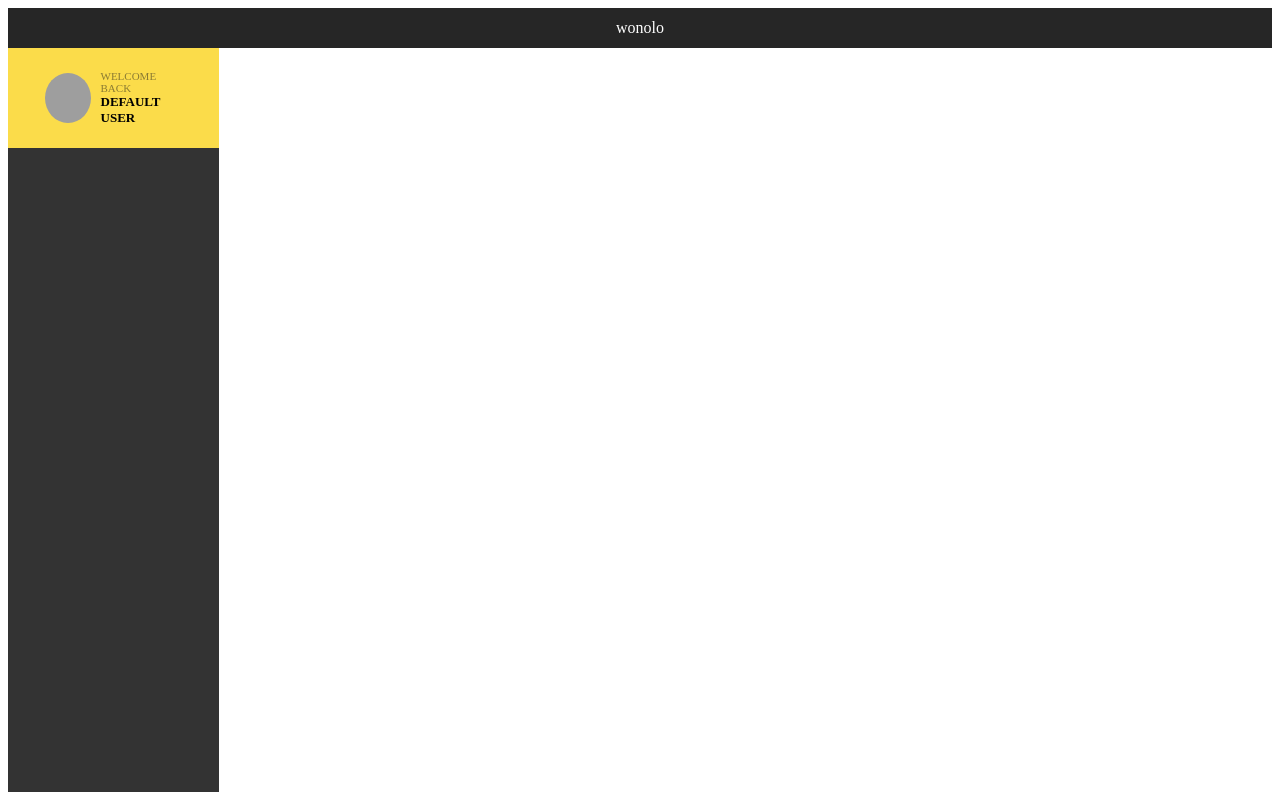
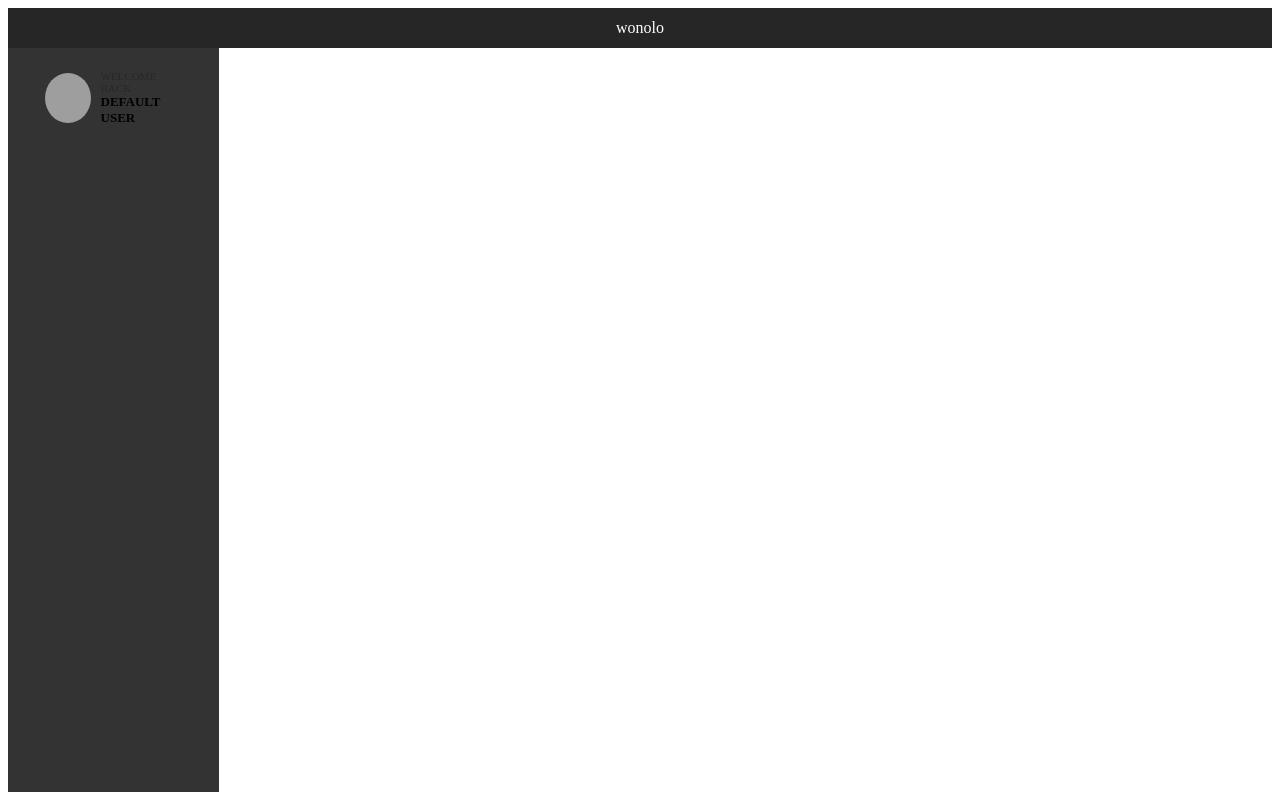
Before and after one commit to tiffaphm/not_wnl_platform, a React app: page / in a window 1280 px wide. Built offline with nearby package versions, Linux system fonts and the light colour scheme; grey boxes are pictures that could not be loaded; the HTML template or start-up script is replaced by a standard one.

Commit message:
add css variable for base yellow

```diff
--- a/client/src/components/styles/Sidebar.css
+++ b/client/src/components/styles/Sidebar.css
@@ -8,7 +8,7 @@
 .sidebar-welcome-container {
   display: grid;
   grid-row: 1 / 2;
-  background-color: #FBDC4A;
+  background-color: var(--base);
 }
 
 .sidebar-welcome-content {
```
Also changed, not shown: 1 other file (tests, documents, lock files or other folders).
